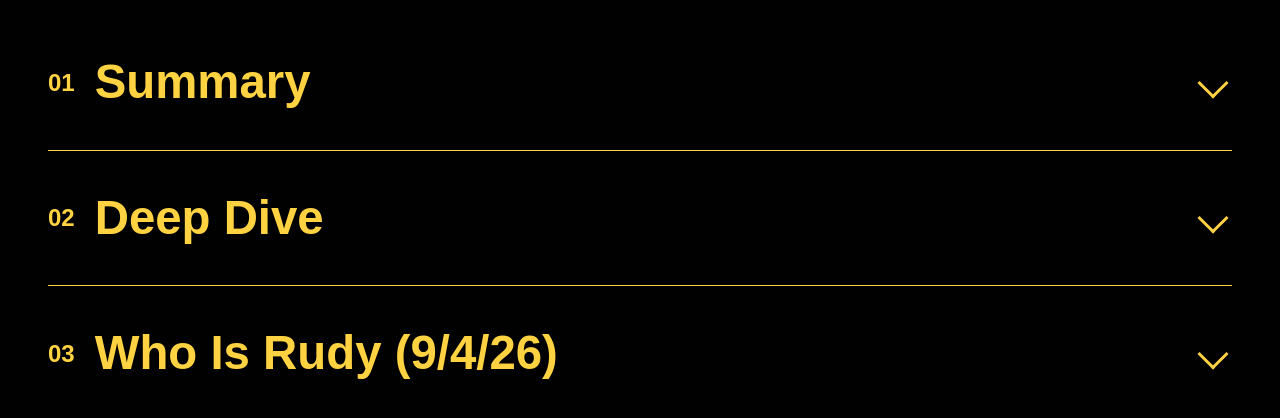
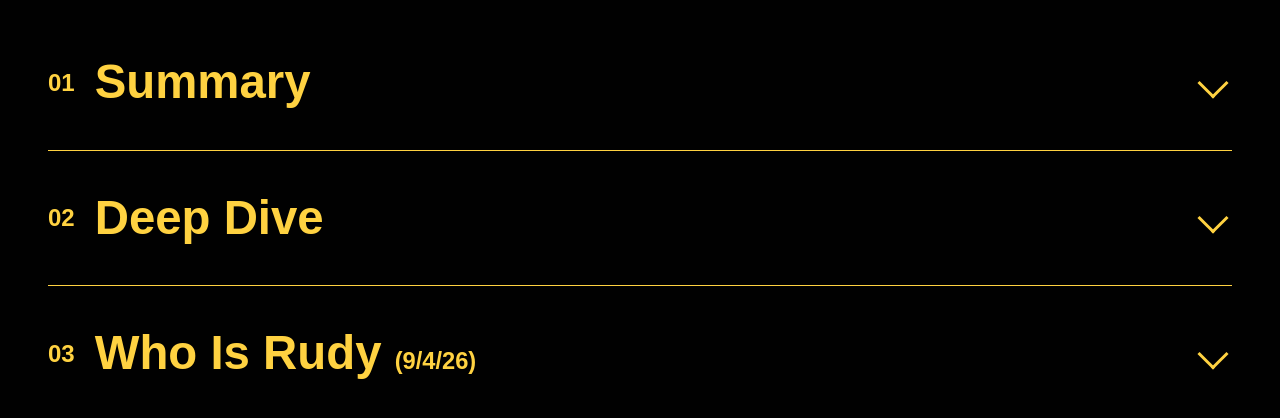
Before and after one commit to rudyntech/RR_Site_ChatGPT, a plain HTML site: page about/index.html in a window 1280 px wide. Shown: the part 896-1314 px from the top of the page. Drawn offline with Linux system fonts and the light colour scheme.

Commit message:
Add Deep Dive copy and reduce Rudy heading date size

```diff
--- a/about/about.css
+++ b/about/about.css
@@ -16,6 +16,7 @@ summary { display:flex; align-items:center; gap:20px; color:var(--yellow); list-
 summary::-webkit-details-marker { display:none; }
 summary .number { font-size:24px; font-weight:700; }
 summary h2 { font-size:clamp(30px,3.7vw,50px); line-height:1.15; margin:0; }
+summary h2 .section-date { font-size:50%; white-space:nowrap; }
 summary::after { content:''; width:19px; height:19px; border-right:3px solid var(--yellow); border-bottom:3px solid var(--yellow); transform:rotate(45deg); margin-left:auto; margin-right:8px; }
 details[open] summary::after { transform:rotate(225deg); }
 summary:focus-visible { outline:3px solid var(--yellow); outline-offset:9px; }
--- a/about/about.js
+++ b/about/about.js
@@ -78,7 +78,14 @@
     if (content.hero?.src) fragment.append(photoFigure(content.hero, true));
     content.sections.forEach((section,index)=>{
       const details=element('details',null,section.id); details.id=section.id; details.open=section.open === true;
-      const summary=element('summary'); summary.append(element('span',String(index+1).padStart(2,'0'),'number'),element('h2',section.title));
+      const summary=element('summary');
+      const heading=element('h2',section.title);
+      const datedTitle=section.id === 'who-is-rudy' && section.title.match(/^(.*?)\s+(\(\d{1,2}\/\d{1,2}\/\d{2,4}\))$/);
+      if (datedTitle) {
+        heading.textContent=datedTitle[1] + ' ';
+        heading.append(element('span',datedTitle[2],'section-date'));
+      }
+      summary.append(element('span',String(index+1).padStart(2,'0'),'number'),heading);
       const body=element('div',null,'section-content');
       const photos = (section.images || []).slice(0, 2);
       if (section.id === 'summary') {
--- a/about/content.json
+++ b/about/content.json
@@ -28,18 +28,18 @@
       "title": "Deep Dive",
       "open": false,
       "paragraphs": [
-        "Lorem ipsum dolor sit amet, consectetur adipiscing elit. Integer posuere erat a ante venenatis dapibus posuere velit aliquet. Cras justo odio, dapibus ac facilisis in, egestas eget quam. Donec sed odio dui.",
-        "Maecenas sed diam eget risus varius blandit sit amet non magna. Nullam quis risus eget urna mollis ornare vel eu leo. Etiam porta sem malesuada magna mollis euismod.",
-        "Aenean lacinia bibendum nulla sed consectetur. Praesent commodo cursus magna, vel scelerisque nisl consectetur et. Vestibulum id ligula porta felis euismod semper.",
-        "Curabitur blandit tempus porttitor. Morbi leo risus, porta ac consectetur ac, vestibulum at eros. Fusce dapibus, tellus ac cursus commodo, tortor mauris condimentum nibh.",
-        "Vivamus sagittis lacus vel augue laoreet rutrum faucibus dolor auctor. Sed posuere consectetur est at lobortis. Nullam id dolor id nibh ultricies vehicula ut id elit.",
-        "Cras mattis consectetur purus sit amet fermentum. Donec ullamcorper nulla non metus auctor fringilla. Duis mollis, est non commodo luctus, nisi erat porttitor ligula.",
-        "Lorem ipsum dolor sit amet, consectetur adipiscing elit. Integer posuere erat a ante venenatis dapibus posuere velit aliquet. Cras justo odio, dapibus ac facilisis in, egestas eget quam. Donec sed odio dui.",
-        "Maecenas sed diam eget risus varius blandit sit amet non magna. Nullam quis risus eget urna mollis ornare vel eu leo. Etiam porta sem malesuada magna mollis euismod.",
-        "Aenean lacinia bibendum nulla sed consectetur. Praesent commodo cursus magna, vel scelerisque nisl consectetur et. Vestibulum id ligula porta felis euismod semper.",
-        "Curabitur blandit tempus porttitor. Morbi leo risus, porta ac consectetur ac, vestibulum at eros. Fusce dapibus, tellus ac cursus commodo, tortor mauris condimentum nibh.",
-        "Vivamus sagittis lacus vel augue laoreet rutrum faucibus dolor auctor. Sed posuere consectetur est at lobortis. Nullam id dolor id nibh ultricies vehicula ut id elit.",
-        "Cras mattis consectetur purus sit amet fermentum. Donec ullamcorper nulla non metus auctor fringilla. Duis mollis, est non commodo luctus, nisi erat porttitor ligula."
+        "RoadRatings started with a simple frustration: finding a great motorcycle road often takes more work than it should. Recommendations are scattered across forums, maps, videos, and conversations. Even when you find a promising route, “great road” can mean something completely different to the person recommending it. A scenic cruise, a tight technical climb, and a stretch of sweeping corners can all earn five stars—but they offer very different rides.",
+        "The aim of RoadRatings is to bring those roads into one place and describe what makes each one worth riding. Instead of reducing a road to a single score, the project uses ratings across multiple categories. Keeping those characteristics separate lets riders compare roads based on what matters to them, rather than relying entirely on someone else’s overall preference.",
+        "A useful rating needs a consistent reference point. If similar characteristics are assessed differently from road to road, comparisons become less meaningful. The approach is to apply a common set of criteria across the collection, drawing on firsthand riding experience to describe each road within that shared framework. There is still judgment involved, but the goal is to make that judgment more consistent and useful.",
+        "California is the starting point. Rudy has already ridden and rated approximately 99% of the state’s paved twisty roads, building the foundation through firsthand experience. Expanding coverage means extending both parts of that work: identifying the roads worth including and collecting enough information to make meaningful comparisons.",
+        "The map connects those ratings to the roads themselves. Each road’s information is associated with its geographic location, allowing riders to explore an area visually and inspect the roads that catch their attention. Instead of moving between a recommendation list and an unrelated map, riders can see where a road is and learn about it in the same place.",
+        "That geographic context matters. A road might be worth a dedicated trip, fit naturally into a longer outing, or provide an interesting alternative nearby. Seeing roads in relation to one another helps riders recognize those possibilities. The map supports that exploration; a collection of rated roads is a foundation for planning, even before more advanced route-building features are added.",
+        "The ratings and map are two views of the same underlying information. A road’s record brings together its identity, location, and assessed characteristics. Keeping those details connected allows the information to be presented geographically for exploration or as a list for closer comparison, without maintaining separate descriptions for each view.",
+        "As filtering develops, those individual characteristics can help riders narrow down the collection. Rather than searching only for the highest-rated roads, you could look for roads that suit the kind of outing you have in mind. The same information can support different choices depending on your preferences, available time, and appetite for a particular riding experience.",
+        "Road ratings also have limits. A recorded assessment describes an experience of a road; it cannot guarantee the conditions you will encounter on your next visit. Weather, maintenance, traffic, and closures can change independently of the road’s underlying character. As the collection grows, distinguishing lasting characteristics from observations that may become outdated will be an important part of keeping it useful.",
+        "The longer-term vision includes favorites, sharing, and community contributions. Saving a road would let you return to the same record later, while sharing it would give another rider a direct connection to the information behind your recommendation. Contributions could add local knowledge and fresh observations. Building those features well means keeping updates attached to the correct roads and distinguishing personal preferences from information that is useful to everyone.",
+        "Alongside the platform is a planned two-year motorcycle journey through every part of the United States, with a documentary following the experience. The trip would extend the firsthand approach behind the California collection: ride the roads, record observations, document the journey, and use what is learned to improve the resource. Community features and gamification could give other riders ways to participate by exploring unfamiliar areas and contributing useful knowledge.",
+        "RoadRatings is being built in stages. The existing road collection and developing map provide the foundation; broader coverage, more personalized discovery, community participation, and the documentary journey are the next ambitions. The purpose connecting them is straightforward: make great motorcycle roads easier to discover, help riders choose experiences they will enjoy, and give people more reasons to explore."
       ],
       "images": [
         {
```
